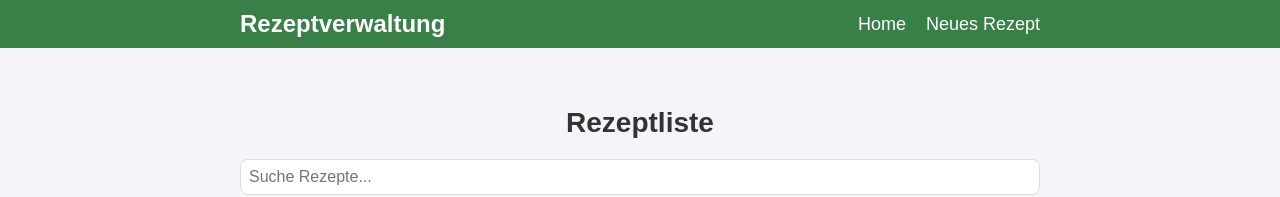
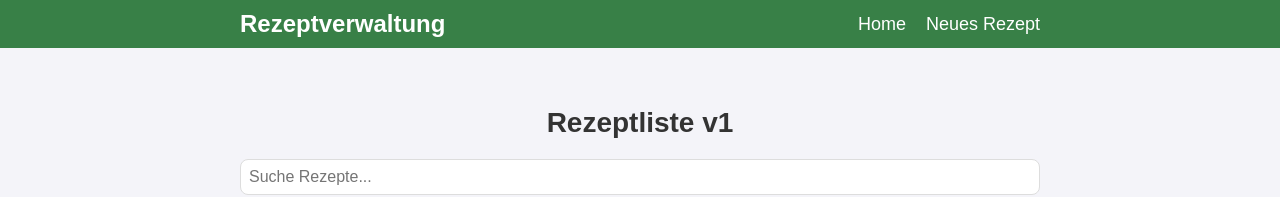
Before and after one commit to weemeal/weemeal-frontend-react, a React (Create React App) app: page / in a window 1280 px wide. Shown: the top 197 px of the page. Built offline with nearby package versions, Linux system fonts and the light colour scheme.

Commit message:
feat: test update policy

```diff
--- a/src/components/RecipeList.tsx
+++ b/src/components/RecipeList.tsx
@@ -29,7 +29,7 @@ const RecipeList: React.FC = () => {
 
     return (
     <div className="recipe-list-container">
-            <h1>Rezeptliste</h1>
+            <h1>Rezeptliste v1</h1>
 
       {/* Suchfeld */}
       <input
```
